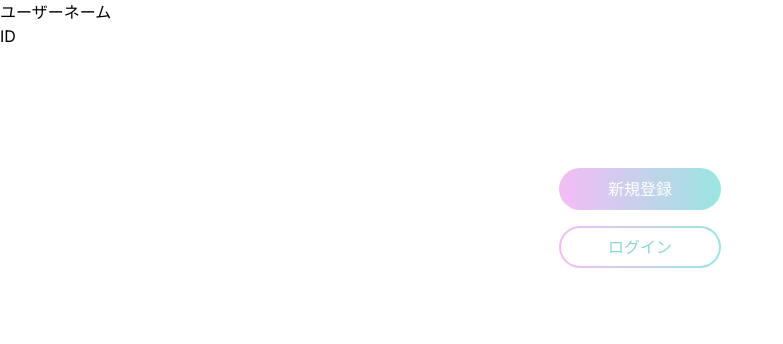
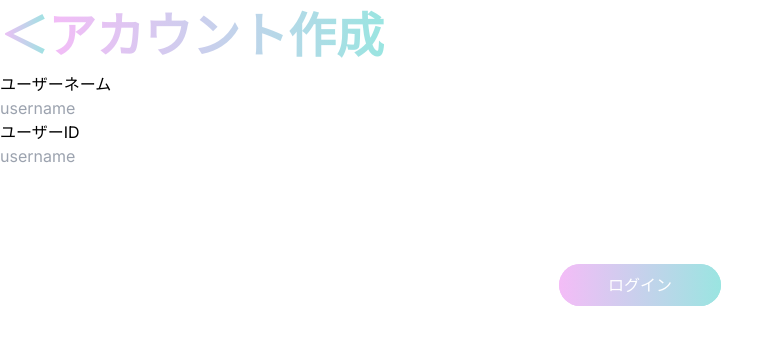
Before and after one commit to kusanohatsumi/service, a Next.js app: page /login in a window 1280 px wide. Shown: the top 344 px of the page, without its empty margins (0-783 px from the left). Built offline with nearby package versions, Linux system fonts and the light colour scheme.

Commit message:
add:test
test中の追加なのでデータが消えても良い

```diff
--- a/app/login/page.tsx
+++ b/app/login/page.tsx
@@ -4,7 +4,9 @@ import border_buttom from '@/ui/button/border-buttom';
 import Button from '@/ui/button/button';
 import styled from 'styled-components';
 import FlexCenter from '@/ui/center';
-
+import Errer from '@/ui/error_mes';
+import Text_line from '@/ui/text_lien';
+import text_borderline from '@/ui/text_borderline';
 
 const Container = styled.div`
   position: relative;
@@ -30,19 +32,48 @@ const Button_bg = styled.div`
   border-radius: 25px;
 `;
 
+const Collarfont = styled.div`
+font-size: large;
+font-weight: 100;
+background: linear-gradient(
+  90deg,
+  rgba(244, 188, 247, 1) 0%,rgba(154, 229, 225, 1) 100%);
+    -webkit-background-clip: text;
+    -webkit-text-fill-color: transparent;
+    font-size: 300%;
+    font-weight: bold;
+    display: inline-block;
+}
+`;
+
 export default function Login() {
   return (
     <>
+      <Collarfont>
+        ＜
+      </Collarfont>
+      <Collarfont>
+        <h1>アカウント作成</h1>
+      </Collarfont>
+
+      <Errer></Errer>
+
       <h2>ユーザーネーム</h2>
-      <h2>ID</h2>
+      <Text_line><input type="text" id="name" name="name" placeholder="username" ></input></Text_line>
+      <text_borderline></text_borderline>
+      <Errer><h3>エラーメッセージをここに表示</h3></Errer>
+
+
+      <h2>ユーザーID</h2>
+      <Text_line><input type="text" id="name" name="name" placeholder="username"></input></Text_line>
+      <div className='<text_bor>'></div>
 
       <Container>
         <div className="flex flex-col items-center">
           {/* ボタン */}
           <FlexCenter className=" flex-col">
-            <Button className="mb-4">新規登録</Button>
             <Button_bg>
-              <Button__border>ログイン</Button__border>
+              <Button>ログイン</Button>
             </Button_bg>
           </FlexCenter>
         </div>
--- a/app/registration/page.tsx
+++ b/app/registration/page.tsx
@@ -5,6 +5,7 @@ import FlexCenter from '@/ui/center';
 import External from '@/ui/external';
 import Image from 'next/image';
 import styled from 'styled-components';
+
 
 const Container = styled.div`
   position: relative;
--- a/ui/border.tsx
+++ b/ui/border.tsx
@@ -1,4 +1,4 @@
-'ues client';
+'use client';
 
 import styled from 'styled-components';
 
--- /dev/null
+++ b/ui/error_mes.tsx
@@ -0,0 +1,11 @@
+'use client';
+
+import styled from 'styled-components';
+
+const Errer = styled.div`
+  margin-right: auto;
+  margin-left: auto;
+  color: red;
+`;
+
+export default Errer;
--- /dev/null
+++ b/ui/text_borderline.tsx
@@ -0,0 +1,13 @@
+'use client';
+
+import styled from 'styled-components';
+
+const text_buttom = styled.div`
+  border: solid 2px skyblue;
+  margin-right: auto;
+  margin-left: auto;
+  color: red;
+
+`;
+
+export default text_buttom;
--- /dev/null
+++ b/ui/text_lien.tsx
@@ -0,0 +1,11 @@
+'use client';
+
+import styled from 'styled-components';
+
+const Text_line = styled.div`
+  position: absolute;
+  boder : none;
+  outline: none;
+`;
+
+export default Text_line;
```
Also changed, not shown: app/page.tsx (line endings or trailing spaces).
